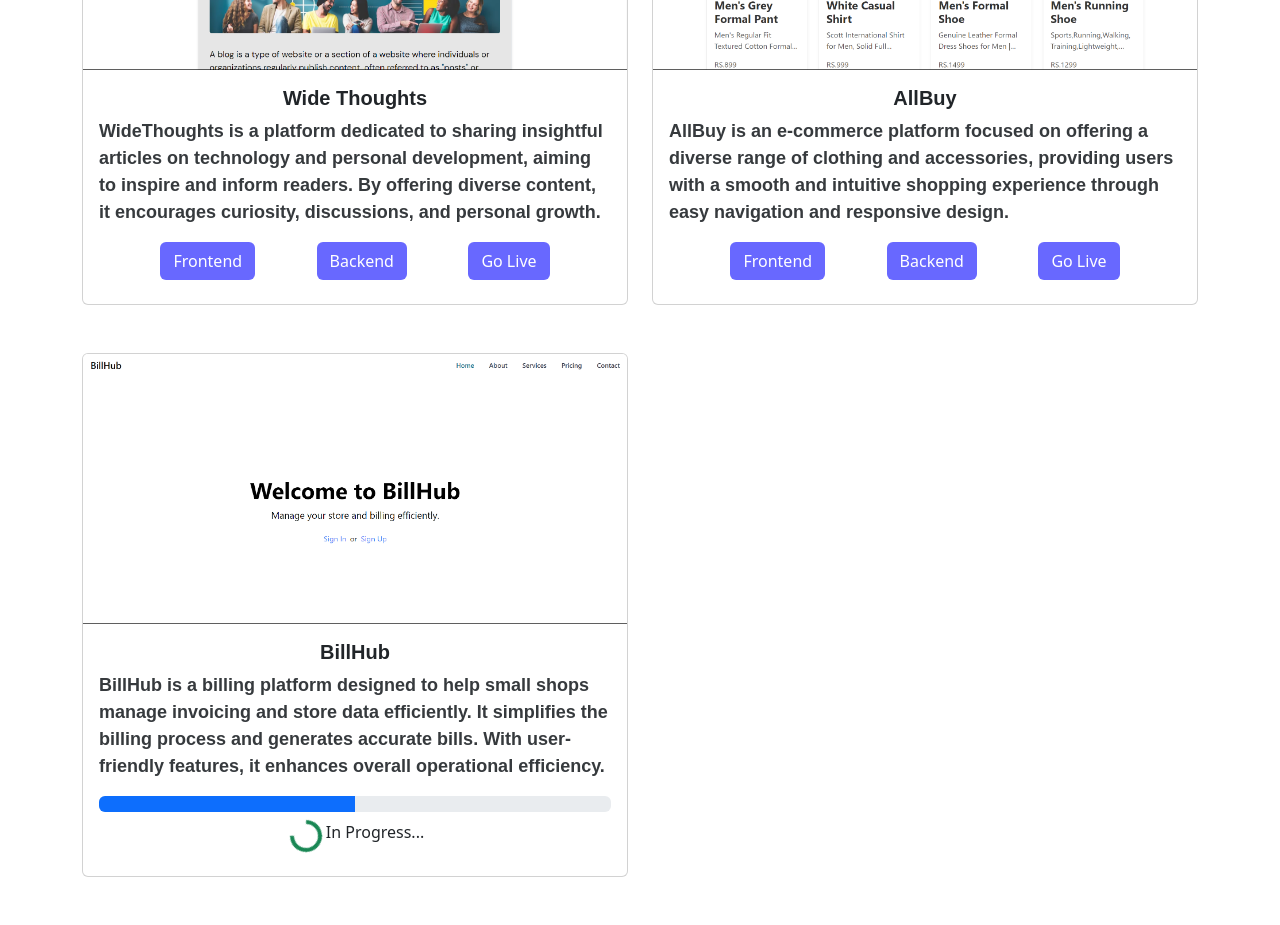
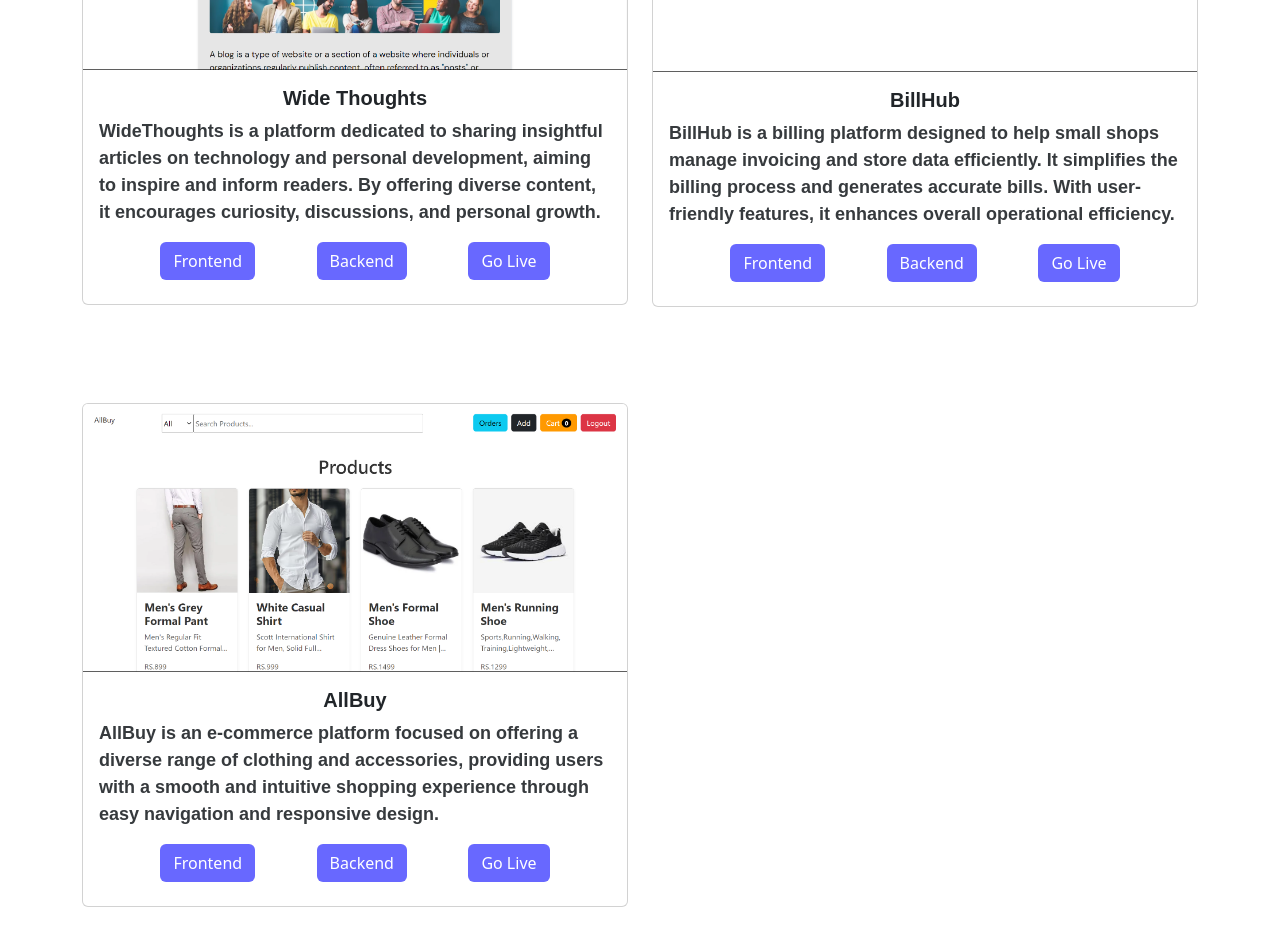
Before and after one commit to manoj-hubgit/manojPortfolioFrontend, a React (Vite) app: page /project in a window 1280 px wide. Shown: the part 720-1645 px from the top of the page. Built offline with nearby package versions, Linux system fonts and the light colour scheme; a web font is replaced by a local one.

Commit message:
Added new Project

```diff
--- a/src/Pages/Project.jsx
+++ b/src/Pages/Project.jsx
@@ -27,9 +27,15 @@ const Project = () => {
         <div className="row">
           <div className="col-md-6 col-sm-12 mt-5">
             <div className="card">
-              <img src={wideThoughts} className="card-img-top" alt="Wide Thoughts" />
+              <img
+                src={wideThoughts}
+                className="card-img-top"
+                alt="Wide Thoughts"
+              />
               <div className="card-body">
-                <h5 className="card-title text-center subTitleFonts ">Wide Thoughts</h5>
+                <h5 className="card-title text-center subTitleFonts ">
+                  Wide Thoughts
+                </h5>
                 <p className="card-text paragraphs">
                   WideThoughts is a platform dedicated to sharing insightful
                   articles on technology and personal development, aiming to
@@ -59,12 +65,57 @@ const Project = () => {
                     rel="noopener noreferrer"
                     className="btn btnclass mb-2"
                   >
-                   Go Live
+                    Go Live
                   </a>
                 </div>
               </div>
             </div>
           </div>
+
+          <div className="col-md-6 col-sm-12 mt-5 mb-lg-5">
+            <div className="card">
+              <img src={BillHub} className="card-img-top" alt="BillHub" />
+              <div className="card-body">
+                <h5 className="card-title text-center subTitleFonts">
+                  BillHub
+                </h5>
+                <p className="card-text paragraphs">
+                  BillHub is a billing platform designed to help small shops
+                  manage invoicing and store data efficiently. It simplifies the
+                  billing process and generates accurate bills. With
+                  user-friendly features, it enhances overall operational
+                  efficiency.
+                </p>
+                <div className="d-flex justify-content-evenly flex-wrap">
+                  <a
+                    href="https://github.com/manoj-hubgit/BillingApplicationFrontend"
+                    target="_blank"
+                    rel="noopener noreferrer"
+                    className="btn btnclass mb-2"
+                  >
+                    Frontend
+                  </a>
+                  <a
+                    href="https://github.com/manoj-hubgit/BillingApplicationBackend"
+                    target="_blank"
+                    rel="noopener noreferrer"
+                    className="btn btnclass mb-2"
+                  >
+                    Backend
+                  </a>
+                  <a
+                    href="https://billhub.netlify.app/"
+                    target="_blank"
+                    rel="noopener noreferrer"
+                    className="btn btnclass mb-2"
+                  >
+                    Go Live
+                  </a>
+                </div>
+              </div>
+            </div>
+          </div>
+
 
           <div className="col-md-6 col-sm-12 mt-5">
             <div className="card">
@@ -107,37 +158,7 @@ const Project = () => {
             </div>
           </div>
 
-          <div className="col-md-6 col-sm-12 mt-5 mb-lg-5">
-            <div className="card">
-              <img src={BillHub} className="card-img-top" alt="BillHub" />
-              <div className="card-body">
-                <h5 className="card-title text-center subTitleFonts">BillHub</h5>
-                <p className="card-text paragraphs">
-                  BillHub is a billing platform designed to help small shops
-                  manage invoicing and store data efficiently. It simplifies the
-                  billing process and generates accurate bills. With
-                  user-friendly features, it enhances overall operational
-                  efficiency.
-                </p>
-                <div className="progress">
-                  <div
-                    className="progress-bar"
-                    role="progressbar"
-                    style={{ width: "50%" }}
-                    aria-valuenow="50"
-                    aria-valuemin="0"
-                    aria-valuemax="100"
-                  ></div>
-                </div>
-                <div className="d-flex justify-content-center mt-2">
-                  <div className="spinner-border text-success mx-1" role="status">
-                    <span className="sr-only"></span>
-                  </div>
-                  <p>In Progress...</p>
-                </div>
-              </div>
-            </div>
-          </div>
+
         </div>
       </div>
     </div>
```
